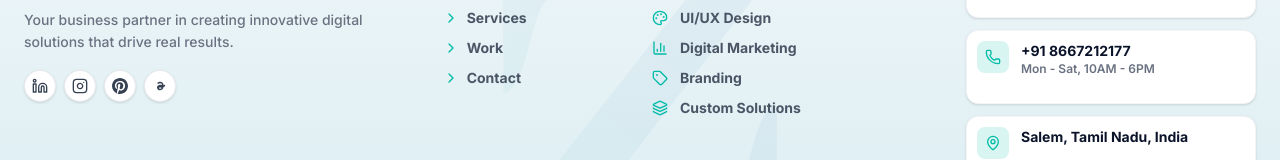
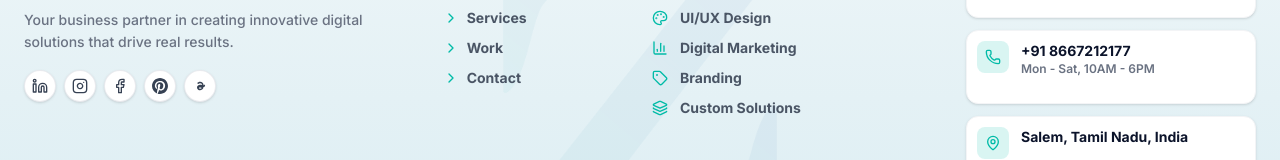
Before and after one commit to Gokulkanth-Gopi/finale, a Next.js app: page / in a window 1280 px wide. Shown: the part 4692-4852 px from the top of the page. Built offline with nearby package versions, Linux system fonts and the light colour scheme; no server answers.

Commit message:
fb added

```diff
--- a/src/components/FooterNew.tsx
+++ b/src/components/FooterNew.tsx
@@ -38,7 +38,7 @@ const ThreadsIcon = (props: React.SVGProps<SVGSVGElement>) => (
 const socialLinks = [
   { label: 'LinkedIn', href: 'https://www.linkedin.com/company/zyncwebsolutions', icon: Linkedin },
   { label: 'Instagram', href: 'https://www.instagram.com/zyncwebsolutions/', icon: Instagram },
-  { label: 'Facebook', href: '', icon: Facebook },
+  { label: 'Facebook', href: 'https://www.facebook.com/share/1CT5qCd7rS/', icon: Facebook },
   { label: 'Pinterest', href: 'https://in.pinterest.com/Zyncweb/', icon: PinterestIcon },
   { label: 'Threads', href: 'https://www.threads.com/@zyncwebsolutions', icon: ThreadsIcon },
 ].filter((link) => Boolean(link.href));
```
